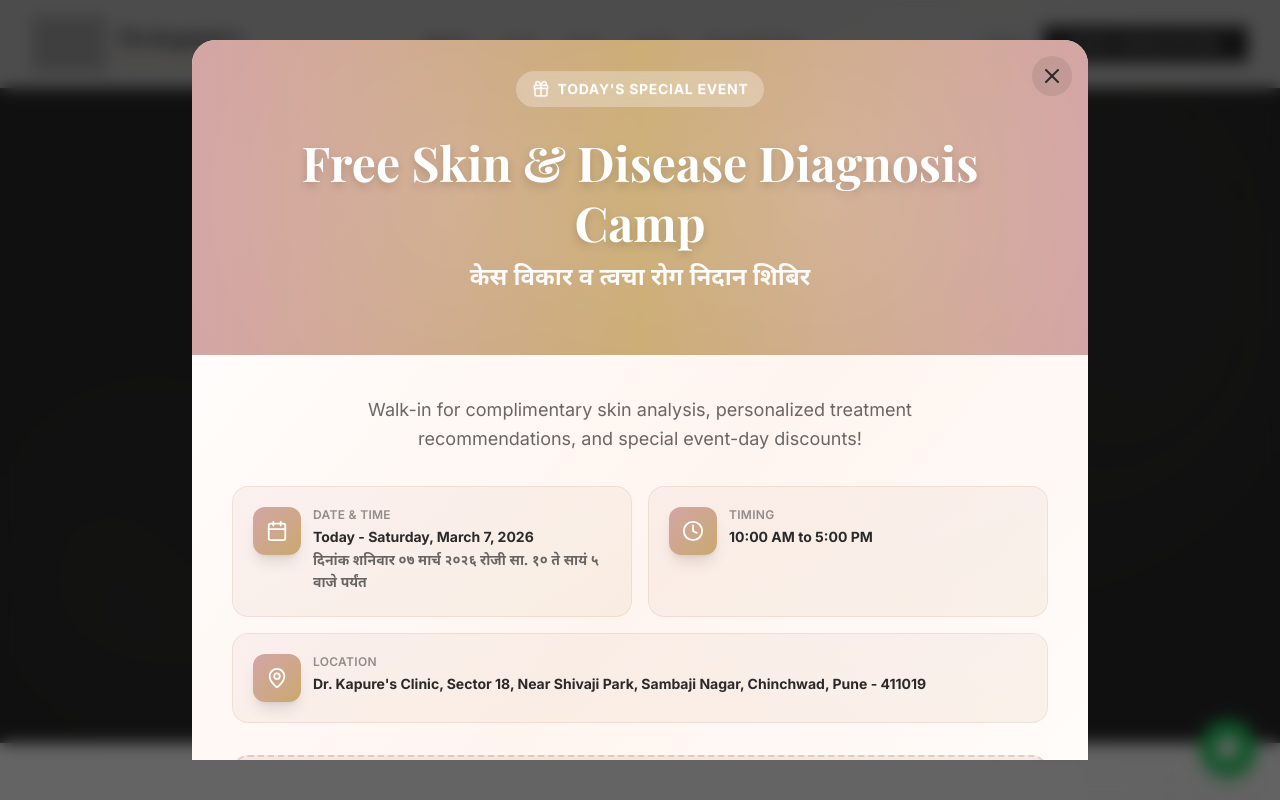
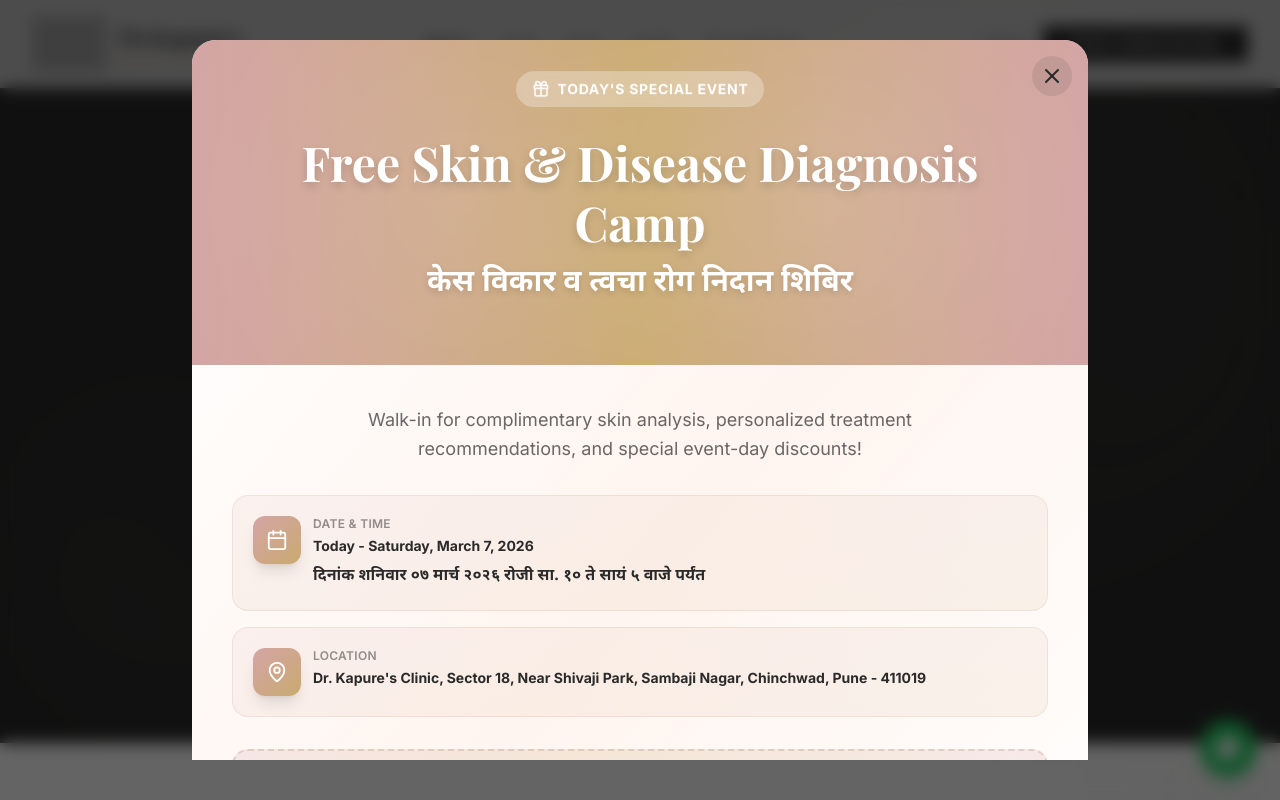
Before and after one commit to AdiTilekar/Dr.Kapure.github.io, a React (Vite) app: page /Dr.Kapure.github.io/about in a window 1280 px wide. Shown: the top 800 px of the page. Built offline with nearby package versions, Linux system fonts and the light colour scheme; grey boxes are pictures that could not be loaded; a web font is replaced by a local one.

Commit message:
Fix duplicate timing section and enhance Marathi typography with Noto Sans Devanagari

```diff
--- a/src/components/EventBanner.jsx
+++ b/src/components/EventBanner.jsx
@@ -77,7 +77,7 @@ export default function EventBanner() {
               <h2 className="font-serif text-2xl sm:text-3xl md:text-4xl lg:text-5xl font-bold text-white mb-2 leading-tight drop-shadow-lg">
                 {EVENT_CONFIG.title}
               </h2>
-              <p className="text-lg sm:text-xl md:text-2xl font-bold text-white/95 mb-4 leading-relaxed font-marathi">
+              <p className="text-xl sm:text-2xl md:text-3xl font-extrabold text-white mb-4 leading-relaxed font-marathi drop-shadow-md">
                 {EVENT_CONFIG.subtitle}
               </p>
             </div>
@@ -92,24 +92,14 @@ export default function EventBanner() {
 
             {/* Event Details Grid */}
             <div className="grid sm:grid-cols-2 gap-4 mb-8">
-              <div className="flex items-start gap-3 bg-gradient-to-br from-[#D4A5A5]/10 to-[#C9A96E]/10 rounded-2xl p-5 border border-gold/20">
+              <div className="flex items-start gap-3 bg-gradient-to-br from-[#D4A5A5]/10 to-[#C9A96E]/10 rounded-2xl p-5 border border-gold/20 sm:col-span-2">
                 <div className="w-12 h-12 rounded-xl bg-gradient-to-br from-[#D4A5A5] to-[#C9A96E] flex items-center justify-center flex-shrink-0 shadow-lg">
                   <Calendar size={22} className="text-white" />
                 </div>
                 <div>
                   <p className="text-xs text-charcoal/50 uppercase tracking-wide mb-1 font-semibold">Date & Time</p>
-                  <p className="text-sm font-bold text-charcoal mb-1">{EVENT_CONFIG.date}</p>
-                  <p className="text-sm font-semibold text-charcoal/70 leading-relaxed font-marathi">{EVENT_CONFIG.dateMarathi}</p>
-                </div>
-              </div>
-
-              <div className="flex items-start gap-3 bg-gradient-to-br from-[#D4A5A5]/10 to-[#C9A96E]/10 rounded-2xl p-5 border border-gold/20">
-                <div className="w-12 h-12 rounded-xl bg-gradient-to-br from-[#D4A5A5] to-[#C9A96E] flex items-center justify-center flex-shrink-0 shadow-lg">
-                  <Clock size={22} className="text-white" />
-                </div>
-                <div>
-                  <p className="text-xs text-charcoal/50 uppercase tracking-wide mb-1 font-semibold">Timing</p>
-                  <p className="text-sm font-bold text-charcoal">{EVENT_CONFIG.time}</p>
+                  <p className="text-sm font-bold text-charcoal mb-2">{EVENT_CONFIG.date}</p>
+                  <p className="text-base font-bold text-charcoal leading-relaxed font-marathi">{EVENT_CONFIG.dateMarathi}</p>
                 </div>
               </div>
 
@@ -156,7 +146,7 @@ export default function EventBanner() {
               </a>
             </div>
 
-            <p className="text-xs text-center text-charcoal/40 mt-6 italic font-medium leading-relaxed font-marathi">
+            <p className="text-sm text-center text-charcoal/60 mt-6 font-semibold leading-relaxed font-marathi">
               *शिबिराचा लाभ घेण्यासाठी आजच संपर्क करा
             </p>
           </div>
```
